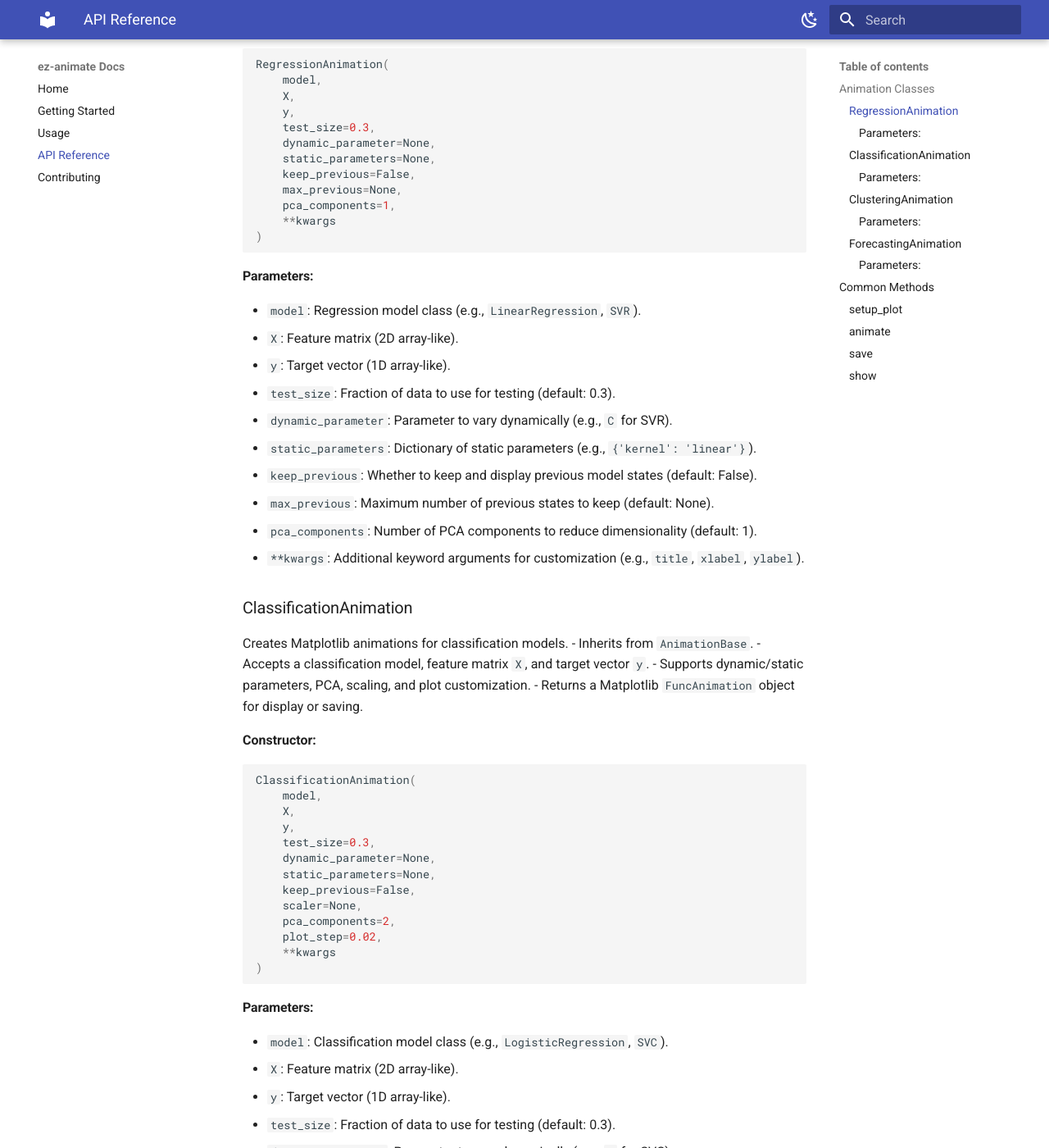
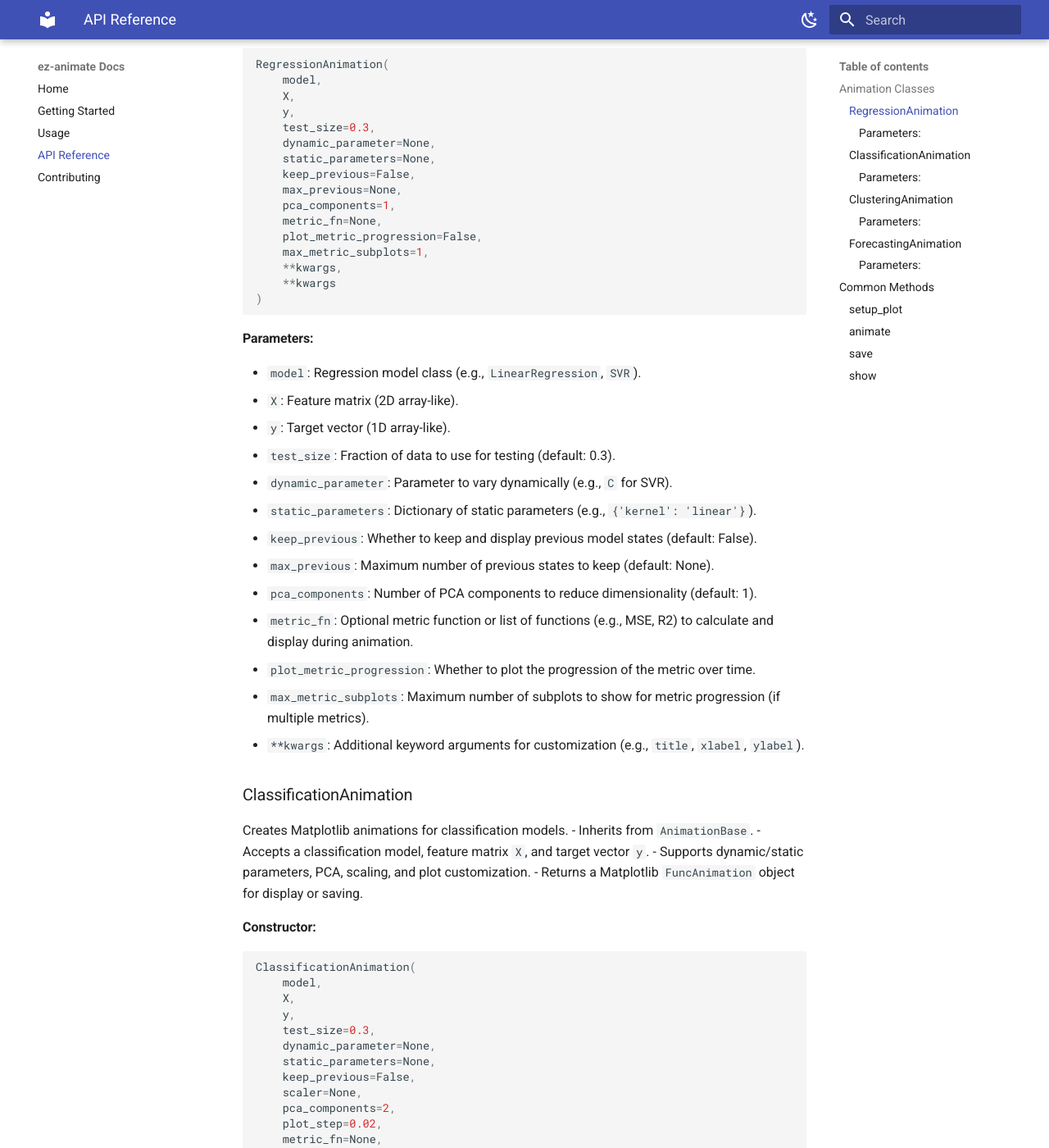
Before and after one commit to SantiagoEnriqueGA/ez-animate, an MkDocs documentation site: the page built from docs/api.md, in a window 1280 px wide and 1400 px high, scrolled down 552 px. Shown: the whole window at 82% size. Built offline with MkDocs 1.6.1 and Material for MkDocs 9.7.7, drawn with Linux system fonts in a browser that asks for light colours; some of the changed text lies outside the part shown.

Commit message:
docs: updated mkdocs

````diff
--- a/docs/api.md
+++ b/docs/api.md
@@ -24,6 +24,10 @@
     keep_previous=False,
     max_previous=None,
     pca_components=1,
+    metric_fn=None,
+    plot_metric_progression=False,
+    max_metric_subplots=1,
+    **kwargs,
     **kwargs
 )
 ```
@@ -38,6 +42,9 @@
 - `keep_previous`: Whether to keep and display previous model states (default: False).
 - `max_previous`: Maximum number of previous states to keep (default: None).
 - `pca_components`: Number of PCA components to reduce dimensionality (default: 1).
+- `metric_fn`: Optional metric function or list of functions (e.g., MSE, R2) to calculate and display during animation.
+- `plot_metric_progression`: Whether to plot the progression of the metric over time.
+- `max_metric_subplots`: Maximum number of subplots to show for metric progression (if multiple metrics).
 - `**kwargs`: Additional keyword arguments for customization (e.g., `title`, `xlabel`, `ylabel`).
 
 
@@ -62,6 +69,9 @@
     scaler=None,
     pca_components=2,
     plot_step=0.02,
+    metric_fn=None,
+    plot_metric_progression=None,
+    max_metric_subplots=1,
     **kwargs
 )
 ```
@@ -77,6 +87,9 @@
 - `scaler`: Scaler instance for preprocessing (e.g., `StandardScaler`).
 - `pca_components`: Number of PCA components to reduce dimensionality (default: 2).
 - `plot_step`: Step size for mesh grid in decision boundary plots (default: 0.02).
+- `metric_fn`: Optional metric function or list of functions (e.g., accuracy, F1) to calculate and display during animation.
+- `plot_metric_progression`: Whether to plot the progression of the metric over time.
+- `max_metric_subplots`: Maximum number of subplots to show for metric progression (if multiple metrics).
 - `**kwargs`: Additional keyword arguments for customization (e.g., `title`, `xlabel`, `ylabel`).
 
 
@@ -103,6 +116,9 @@
     trace_centers=False,
     scaler=None,
     pca_components=2,
+    metric_fn=None,
+    plot_metric_progression=None,
+    max_metric_subplots=1,
     **kwargs
 )
 ```
@@ -118,6 +134,9 @@
 - `trace_centers`: Whether to trace the movement of cluster centers over iterations (default: False).
 - `scaler`: Scaler instance for preprocessing (e.g., `StandardScaler`).
 - `pca_components`: Number of PCA components to reduce dimensionality (default: 2).
+- `metric_fn`: Optional metric function or list of functions (e.g., silhouette_score) to calculate and display during animation.
+- `plot_metric_progression`: Whether to plot the progression of metrics over frames.
+- `max_metric_subplots`: Maximum number of metric subplots to display.
 - `**kwargs`: Additional keyword arguments for customization (e.g., `title`, `xlabel`, `ylabel`).
 
 
@@ -141,6 +160,9 @@
     static_parameters=None,
     keep_previous=False,
     max_previous=None,
+    metric_fn=None,
+    plot_metric_progression=None,
+    max_metric_subplots=1,
     **kwargs
 )
 ```
@@ -154,6 +176,9 @@
 - `static_parameters`: Dictionary of static parameters (e.g., `{'trend': 'add'}`).
 - `keep_previous`: Whether to keep and display previous forecasts (default: False).
 - `max_previous`: Maximum number of previous forecasts to keep (default: None).
+- `metric_fn`: Optional metric function or list of functions (e.g., MSE, MAE) to calculate and display during animation.
+- `plot_metric_progression`: Whether to plot the progression of metrics over frames.
+- `max_metric_subplots`: Maximum number of metric subplots to display.
 - `**kwargs`: Additional keyword arguments for customization (e.g., `title`, `xlabel`, `ylabel`).
 
 
````
Also changed, not shown: docs/index.md (+3 -3 lines), docs/usage.md (+16 -13 lines), docs/plots/animator_kmeans.gif, 1 other file.
